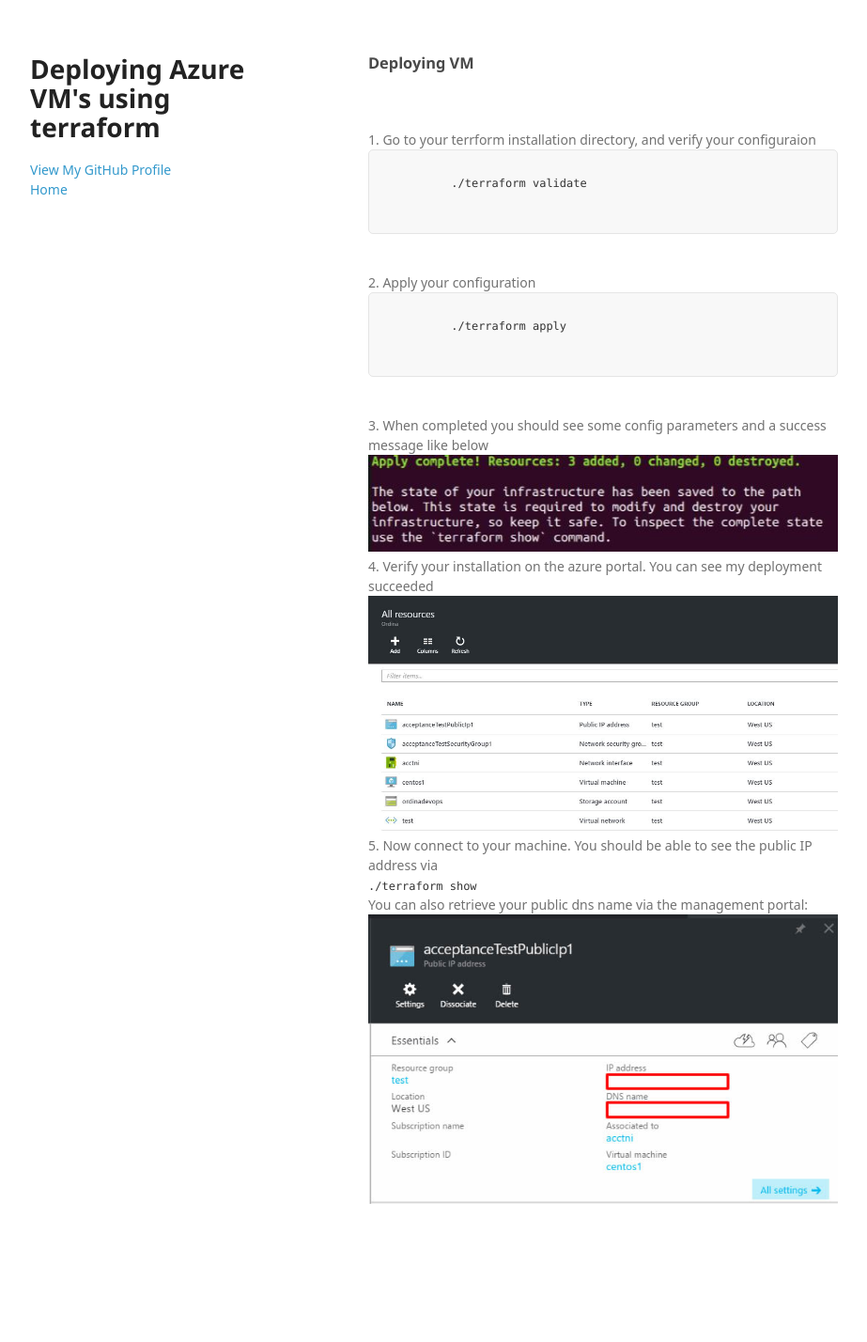
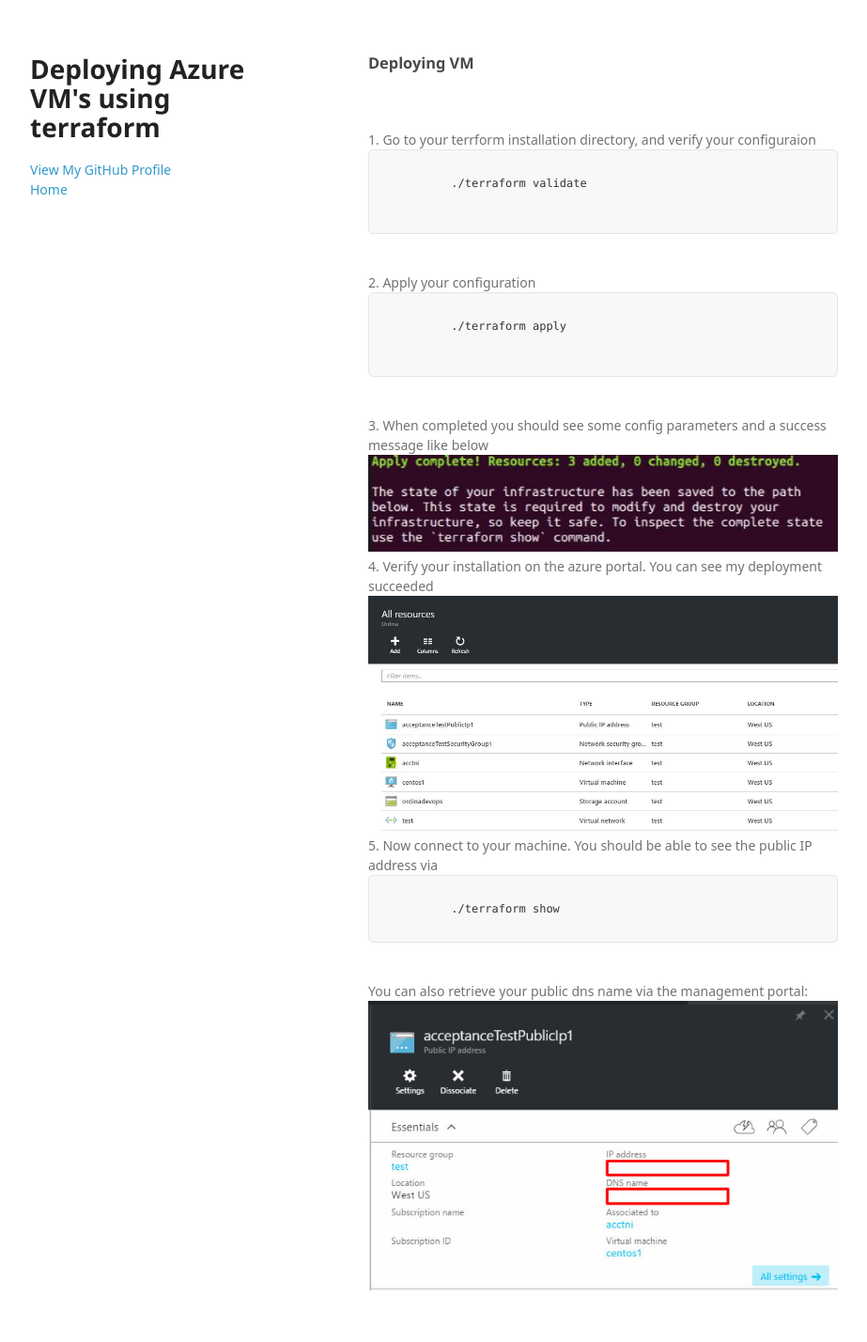
Before and after one commit to arjenwilly/arjenwilly.github.io, a Jekyll site: the page terraform3.html, which Jekyll copies as it is, in a window 1280 px wide. Shown: the whole page at 94% size, without its empty margins (178-1101 px from the left). Built offline with Jekyll 4.4.1, drawn with Linux system fonts in a browser that asks for light colours; some web fonts are replaced; before the commit the page ends 1336 px from its top, so only the background shows below that.

Commit message:
Update terraform3.html

```diff
--- a/terraform3.html
+++ b/terraform3.html
@@ -44,9 +44,10 @@
         4. Verify your installation on the azure portal. You can see my deployment succeeded<br>
         <img src="images/configuration.JPG" class="inline"/><br>
         5. Now connect to your machine. You should be able to see the public IP address via<br>
+        <pre>
         <code>
           ./terraform show
-        </code><br>
+        </code></pre><br>
         You can also retrieve your public dns name via the management portal:<br>
         <img src="images/publicsettings.jpg" class="inline"/><br>
 
```
